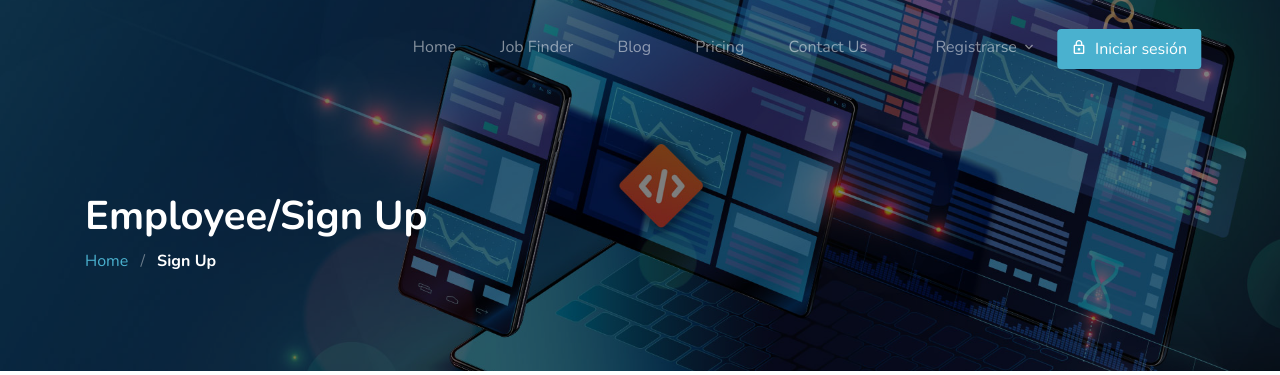
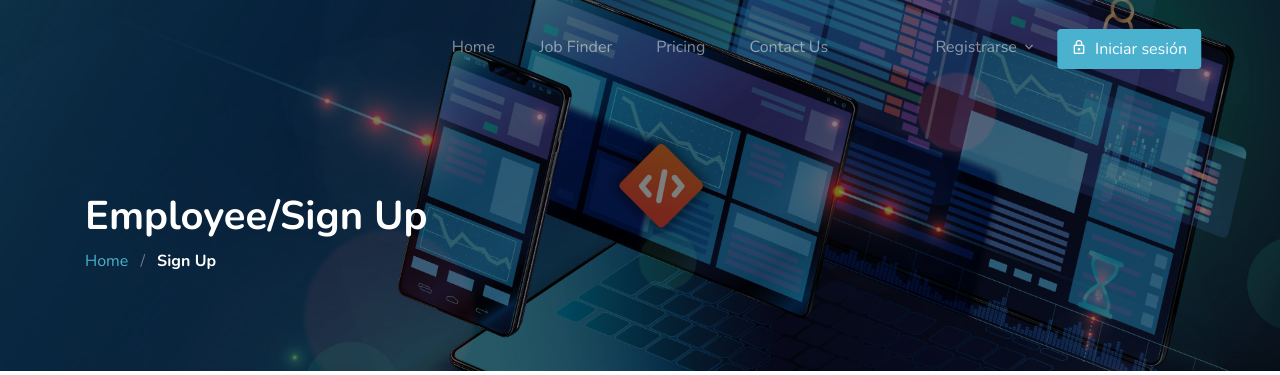
Before and after one commit to Rss-Feed-Junior-Jobs/fullStack, a Django app: page /employee/register/ in a window 1280 px wide. Shown: the top 375 px of the page. Run offline with Django 3.2, Linux system fonts and the light colour scheme; some libraries are stand-ins or nearby versions; some web fonts are replaced.

Commit message:
Blog desabilitado mientras se revisa error

```diff
--- a/template/header.html
+++ b/template/header.html
@@ -27,7 +27,7 @@
           <ul class="site-menu js-clone-nav d-none d-xl-block ml-0 pl-0">
             <li><a href="{% url 'jobapp:home' %}" class="nav-link">Home</a></li>
             <li><a href="{% url 'jobapp:job-list' %}">Job Finder</a></li>
-            <li><a href="{% url 'jobapp:blog' %}">Blog</a></li>
+            <!-- <li><a href="{% url 'jobapp:blog' %}">Blog</a></li> -->
             <li><a href="{% url 'jobapp:pricing' %}">Pricing</a></li>
             <li><a href="{% url 'jobapp:contactUs' %}">Contact Us</a></li>
           </ul>
```
